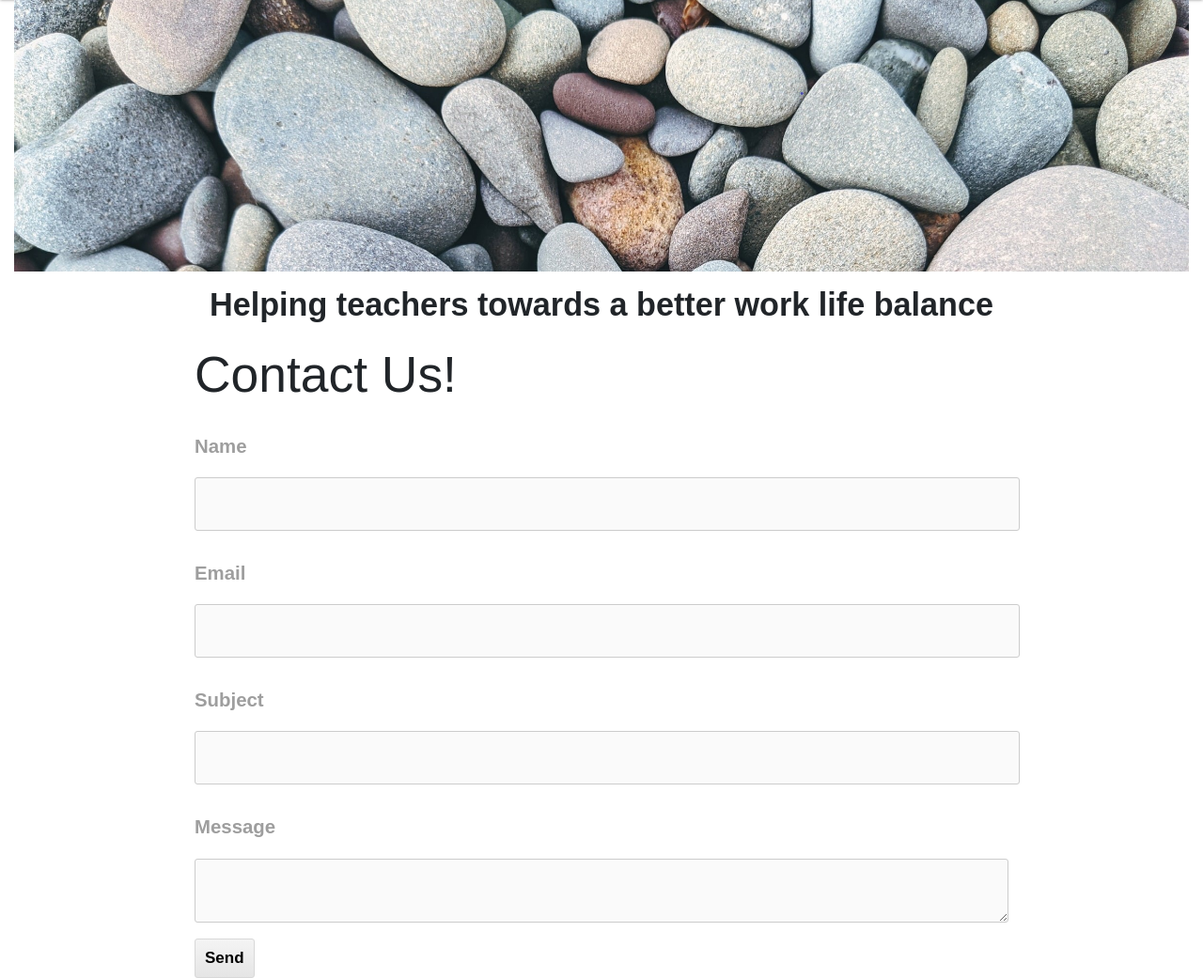
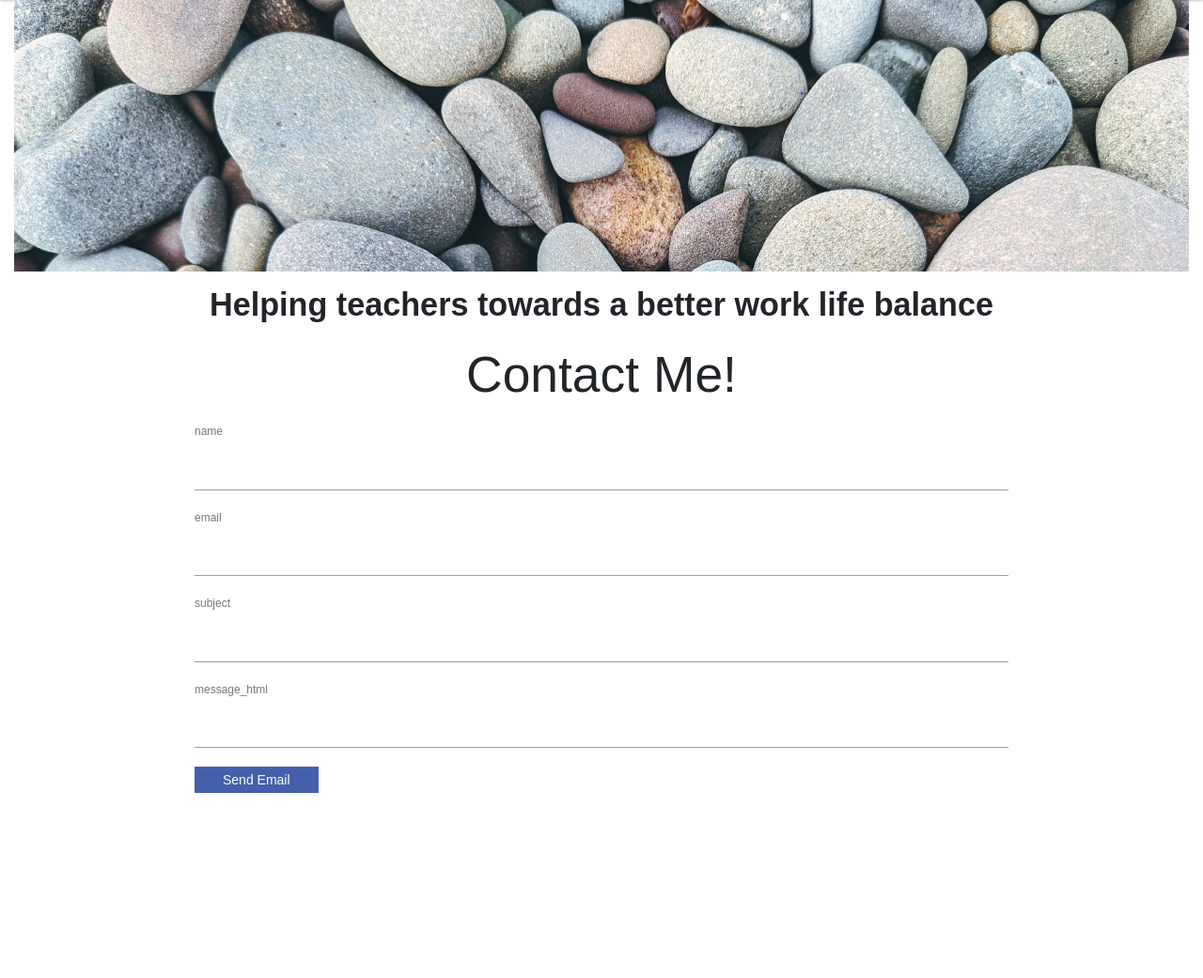
Before and after one commit to debbiect246/joined_up_teaching, a Flask app: page /contact/ in a window 1280 px wide. Shown: the part 95-1136 px from the top of the page at 94% size. After the commit the page ends 939 px from the top, so only its background shows below. Run offline with Flask 2, Linux system fonts and the light colour scheme; some libraries are stand-ins or nearby versions.

Commit message:
contact page sorted using email js

```diff
--- a/app.py
+++ b/app.py
@@ -1,9 +1,14 @@
 import os
 from flask import Flask, render_template, url_for, request, flash
 from forms import ContactForm
+from flask_mail import Mail, Message
+
+
 
 app = Flask(__name__)
 app.secret_key = "161 newkey"
+
+mail = Mail(app)
 
 #building urls for endopoints below
 # url for home page
@@ -39,6 +44,7 @@ def admin():
 
 @app.route('/contact/', methods=['GET', 'POST'])
 def contact():
+
     form = ContactForm
 
     if request.method =='POST':
--- a/static/styles.css
+++ b/static/styles.css
@@ -70,71 +70,32 @@ body {
   border-radius: 30px;
 }
 
-/* Contact form */
-form label {
-  font-size: 1.2em;
-  font-weight: bold;
-  display: block;
-  padding: 10px 0;
+/* Contact form styling */
+.field {
+  margin-bottom: 10px;
 }
 
-form input#name,
-form input#email,
-form input#subject {
-  width: 100%;
-  background-color: #fafafa;
-  -webkit-border-radius: 3px;
-     -moz-border-radius: 3px;
-          border-radius: 3px;
-  border: 1px solid #cccccc;
-  padding: 5px;
-  font-size: 1.1em;
+.field label {
+  display: block;
+  font-size: 12px;
+  color: #777;
 }
 
-form textarea#message {
-  width: 100%;
-  height: 100%;
-  background-color: #fafafa;
-  -webkit-border-radius: 3px;
-     -moz-border-radius: 3px;
-          border-radius: 3px;
-  border: 1px solid #cccccc;
-  margin-bottom: 10px;
-  padding: 5px;
-  font-size: 1.1em;
+.field input {
+  display: block;
+  min-width: 250px;
+  line-height: 1.5;
+  font-size: 14px;
 }
 
-form input#submit {
+input[type="submit"] {
   display: block;
-  -webkit-border-radius: 3px;
-     -moz-border-radius: 3px;
-          border-radius: 3px;
-  border:1px solid #d8d8d8;
-  padding: 10px;
-  font-weight:bold;
-  text-align: center;
-  color: #000000;
-  background-color: #f4f4f4;
-  background-image: -webkit-gradient(linear, left top, left bottom, color-stop(0%, #f4f4f4), color-stop(100%, #e5e5e5));
-  background-image: -webkit-linear-gradient(top, #f4f4f4, #e5e5e5);
-  background-image: -moz-linear-gradient(top, #f4f4f4, #e5e5e5);
-  background-image: -ms-linear-gradient(top, #f4f4f4, #e5e5e5);
-  background-image: -o-linear-gradient(top, #f4f4f4, #e5e5e5);
-  background-image: linear-gradient(top, #f4f4f4, #e5e5e5);filter:progid:DXImageTransform.Microsoft.gradient(GradientType=0,startColorstr=#f4f4f4, endColorstr=#e5e5e5);
+  padding: 6px 30px;
+  font-size: 14px;
+  background-color: #4460AA;
+  color: #fff;
+  border: none
 }
-
-form input#submit:hover{
-  cursor: pointer;
-  border:1px solid #c1c1c1;
-  background-color: #dbdbdb;
-  background-image: -webkit-gradient(linear, left top, left bottom, color-stop(0%,#dbdbdb), color-stop(100%, #cccccc));
-  background-image: -webkit-linear-gradient(top, #dbdbdb, #cccccc);
-  background-image: -moz-linear-gradient(top, #dbdbdb, #cccccc);
-  background-image: -ms-linear-gradient(top, #dbdbdb, #cccccc);
-  background-image: -o-linear-gradient(top, #dbdbdb, #cccccc);
-  background-image: linear-gradient(top, #dbdbdb, #cccccc);filter:progid:DXImageTransform.Microsoft.gradient(GradientType=0,startColorstr=#dbdbdb, endColorstr=#cccccc);
-}
-
 
 /*Bootstrap 4 breakpoints */
 /* Small devices (landscape phones, 544px and up) */
--- a/templates/base.html
+++ b/templates/base.html
@@ -102,7 +102,34 @@
     <script src="https://cdn.jsdelivr.net/npm/popper.js@1.16.1/dist/umd/popper.min.js" integrity="sha384-9/reFTGAW83EW2RDu2S0VKaIzap3H66lZH81PoYlFhbGU+6BZp6G7niu735Sk7lN" crossorigin="anonymous"></script>
     <script src="https://cdn.jsdelivr.net/npm/bootstrap@4.6.0/dist/js/bootstrap.min.js" integrity="sha384-+YQ4JLhjyBLPDQt//I+STsc9iw4uQqACwlvpslubQzn4u2UU2UFM80nGisd026JF" crossorigin="anonymous"></script>
 
-    <!-- jquery to activate buttons -->
+    <!-- javascript for email js server -->
 
+    <script type="text/javascript" src="https://cdn.jsdelivr.net/npm/emailjs-com@3/dist/email.min.js"></script>
 
+    <script type="text/javascript">
+    emailjs.init('user_Naohm1ds1DN86fgMipSvk')
+    </script>
+
+    <script>
+        const btn = document.getElementById('button');
+
+document.getElementById('form')
+ .addEventListener('submit', function(event) {
+   event.preventDefault();
+
+   btn.value = 'Sending...';
+
+   const serviceID = 'default_service';
+   const templateID = 'template_VH0Njl8q';
+
+   emailjs.sendForm(serviceID, templateID, this)
+    .then(() => {
+      btn.value = 'Send Email';
+      alert('Sent!');
+    }, (err) => {
+      btn.value = 'Send Email';
+      alert(JSON.stringify(err));
+    });
+});
+    </script>
 </html>
--- a/templates/contact.html
+++ b/templates/contact.html
@@ -1,25 +1,41 @@
 {% extends 'base.html' %}
 {% block content %}
 <body>
-    <h2>Contact Us!</h2>
-    <form action="{{ url_for('contact') }}" method="POST">
-        {{ form.hidden_tag() }}
 
-        {{ form.name.label }}
-        {{ form.name }}
+    <!-- contact form-->
+    <h2 class="centre">Contact Me!</h2>
+    <form id="form">
 
-        {{ form.email.label }}
-        {{ form.email }}
+        <div class="field">
+          <label for="name">name</label>
+          <input type="text" name="name" id="name">
+        </div>
+        <div class="field">
+            <label for="reply_to">email</label>
+            <input type="text" name="reply_to" id="reply_to">
+          </div>
+        <div class="field">
+          <label for="subject">subject</label>
+          <input type="text" name="subject" id="subject">
+        </div>
+        <div class="field">
+          <label for="message_html">message_html</label>
+          <input type="text" name="message_html" id="message_html">
+        </div>
 
-        {{ form.subject.label }}
-        {{ form.subject }}
 
-        {{ form.message.label }}
-        {{ form.message }}
+        <!-- submit button-->
+        <input type="submit" id="button" value="Send Email" >
+      </form>
 
-        {{ form.submit }}
+      <!-- links to email js and user -->
 
-    </form>
+      <script type="text/javascript"
+        src="https://cdn.jsdelivr.net/npm/emailjs-com@3/dist/email.min.js"></script>
+
+      <script type="text/javascript">
+        emailjs.init('user_Naohm1ds1DN86fgMipSvk')
+      </script>
 </body>
 
 {% endblock %}
```
